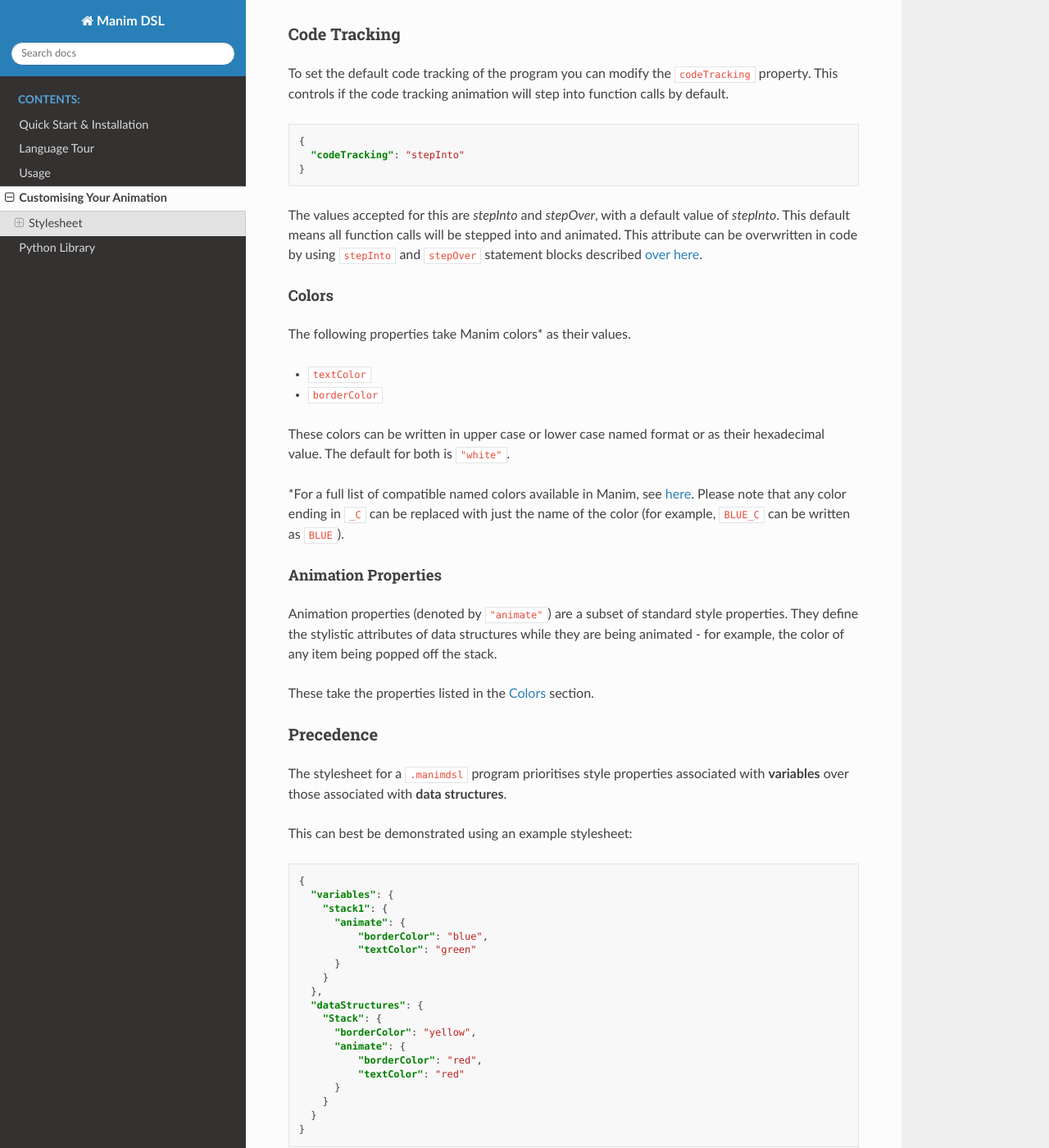
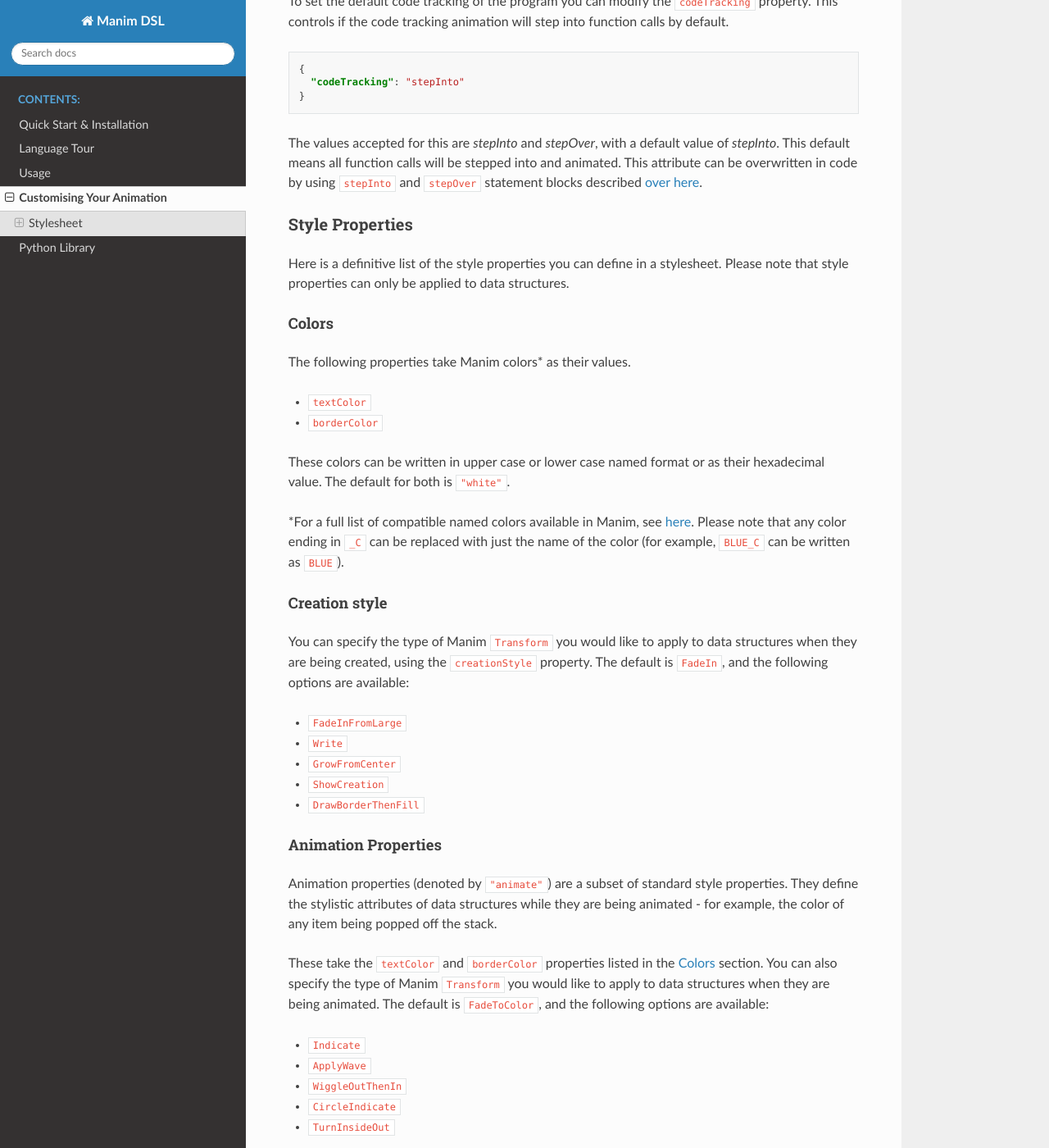
Before and after one commit to VAlgoLang/valgolang.github.io, a Sphinx documentation site: the page built from source/customisation.rst, in a window 1280 px wide and 1400 px high, scrolled down 1092 px. Shown: the whole window at 82% size. Built offline with Sphinx 7.4.7 and the Read the Docs theme 2.0.0, drawn with Linux system fonts in a browser that asks for light colours; some of the changed text lies outside the part shown.

Commit message:
Added creationStyle and animationStyle info

```diff
--- a/source/customisation.rst
+++ b/source/customisation.rst
@@ -17,6 +17,7 @@ A typical stylesheet may look something like this:
       "variables": {
         "stack1": {
           "textColor": "blue",
+          "creationStyle": "Write",
           "animate": {
               "borderColor": "blue"
           }
@@ -27,7 +28,8 @@ A typical stylesheet may look something like this:
           "borderColor": "yellow",
           "animate": {
               "borderColor": "red",
-              "textColor": "red"
+              "textColor": "red",
+              "animationStyle": "CircleIndicate"
           }
         }
       }
@@ -60,6 +56,11 @@ calls by default.
 The values accepted for this are `stepInto` and `stepOver`, with a default value of `stepInto`. This default means all function calls will be stepped into and animated. This attribute can be
 overwritten in code by using ``stepInto`` and ``stepOver`` statement blocks described :ref:`over here <code_tracking>`.
 
+Style Properties
+^^^^^^^^^^^^^^^^^^^^^^^^^^^
+
+Here is a definitive list of the style properties you can define in a stylesheet. Please note that style properties can only be applied to data structures.
+
 Colors
 ~~~~~~~
 
@@ -72,15 +73,32 @@ These colors can be written in upper case or lower case named format or as their
 
 \*For a full list of compatible named colors available in Manim, see `here <https://github.com/3b1b/manim/blob/99952067c1a399e15a197310d35a39bb2864b1af/manimlib/constants.py#L199>`_. Please note that any color ending in ``_C`` can be replaced with just the name of the color (for example, ``BLUE_C`` can be written as ``BLUE``).
 
+Creation style
+~~~~~~~~~~~~~~~
+
+You can specify the type of Manim ``Transform`` you would like to apply to data structures when they are being created, using the ``creationStyle`` property. The default is ``FadeIn``, and the following options are available:
+
+* ``FadeInFromLarge``
+* ``Write``
+* ``GrowFromCenter``
+* ``ShowCreation``
+* ``DrawBorderThenFill``
+
 Animation Properties
 ~~~~~~~~~~~~~~~~~~~~~
 
 Animation properties (denoted by ``"animate"``) are a subset of standard style properties. They define the stylistic attributes of data structures while they are being animated - for example, the color of any item being popped off the stack.
 
-These take the properties listed in the `Colors <#colors>`_ section.
+These take the ``textColor`` and ``borderColor`` properties listed in the `Colors <#colors>`_ section. You can also specify the type of Manim ``Transform`` you would like to apply to data structures when they are being animated. The default is ``FadeToColor``, and the following options are available:
+
+* ``Indicate``
+* ``ApplyWave``
+* ``WiggleOutThenIn``
+* ``CircleIndicate``
+* ``TurnInsideOut``
 
 Precedence
-^^^^^^^^^^^
+~~~~~~~~~~~~~
 
 The stylesheet for a ``.manimdsl`` program prioritises style properties associated with **variables** over those associated with **data structures**.
 
```
Also changed, not shown: other parts of source/customisation.rst (+0 -6 lines).
